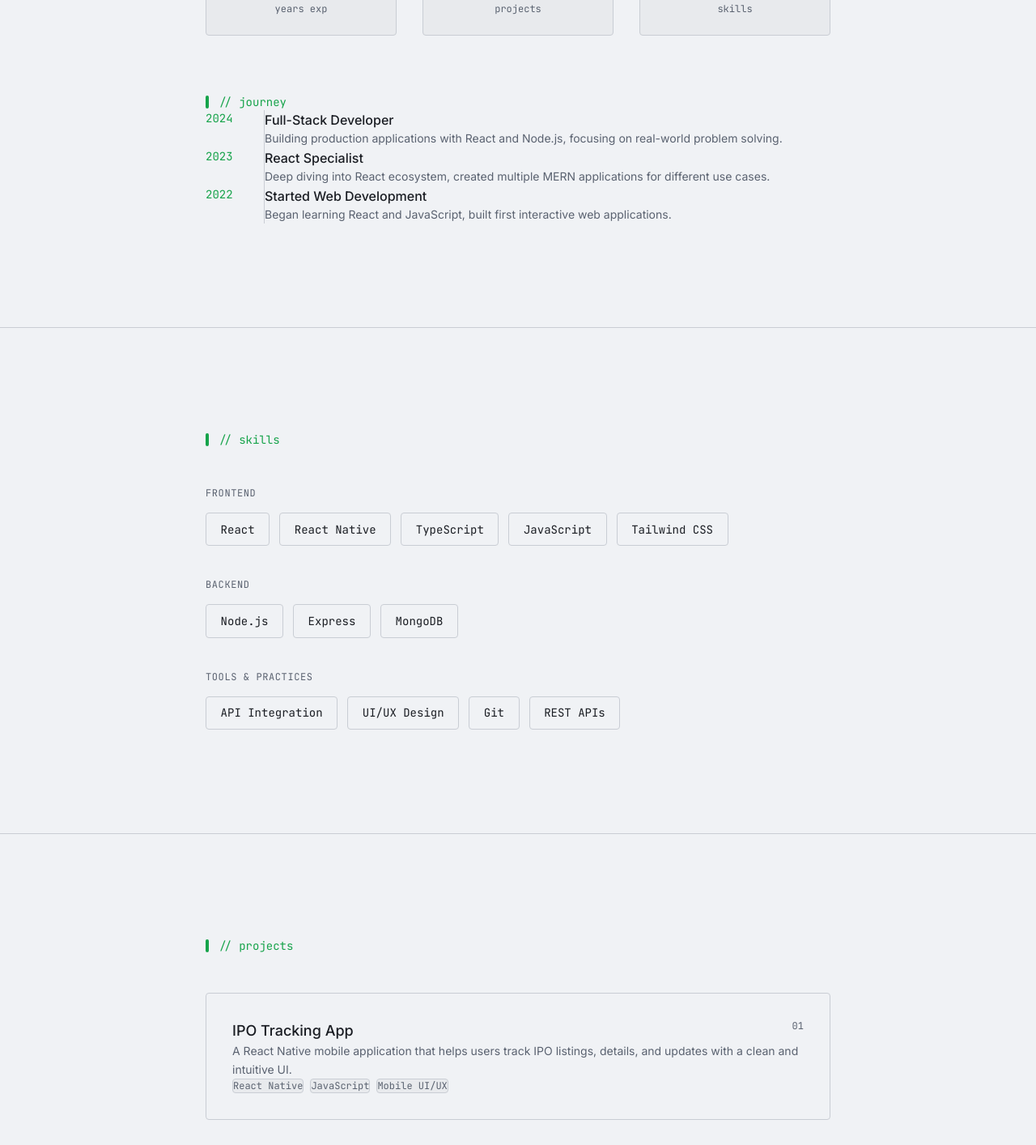
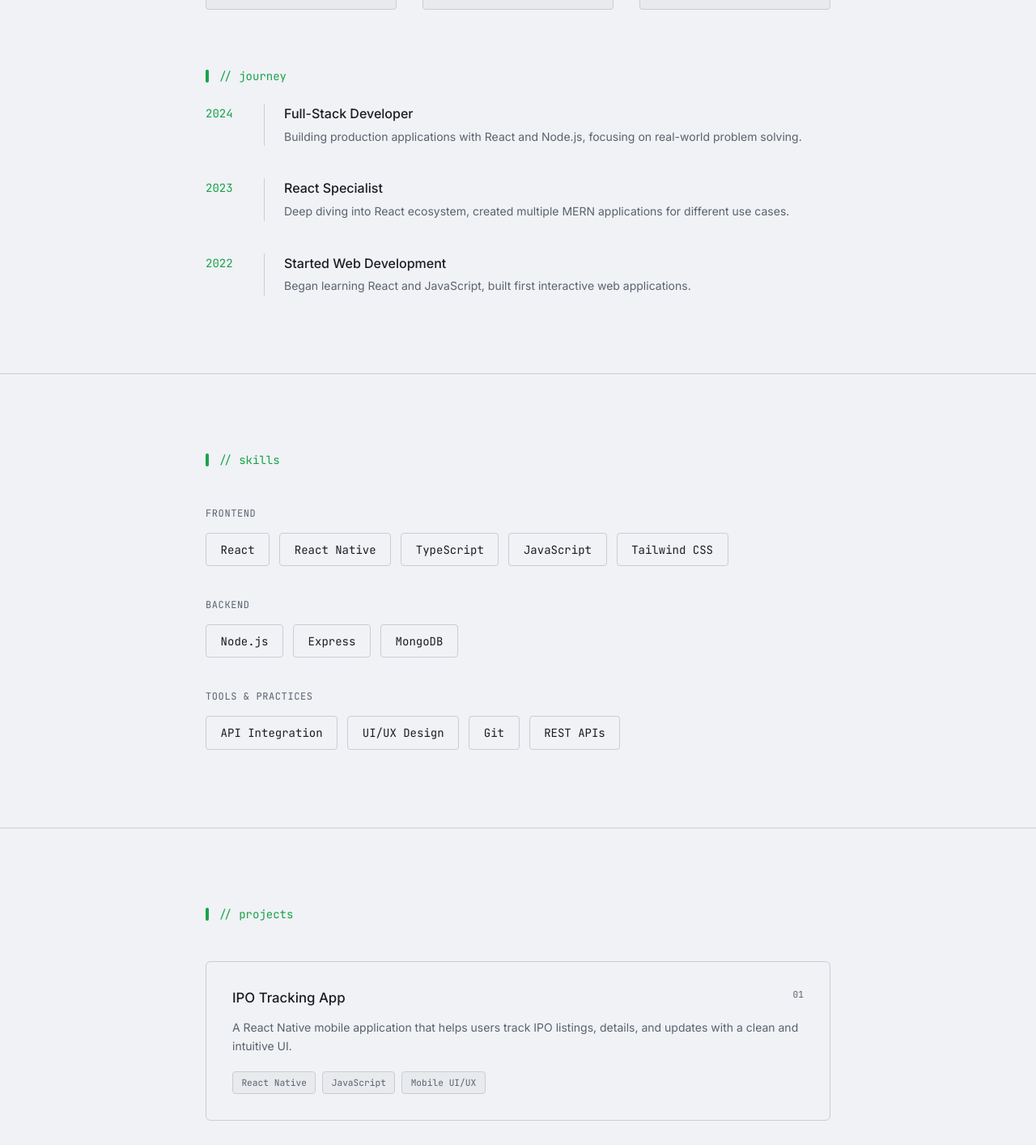
Before and after one commit to sauravnr/sauravnr, a Next.js app: page / in a window 1280 px wide. Shown: the part 1240-2654 px from the top of the page at 81% size. Built offline with nearby package versions, Linux system fonts and the light colour scheme.

Commit message:
fix contact 2-col grid, reduce section padding, rewrite project cards with inline styles

```diff
--- a/src/app/globals.css
+++ b/src/app/globals.css
@@ -72,3 +72,24 @@ section[id] {
 .cursor-blink {
   animation: blink 1s step-end infinite;
 }
+
+/* Contact responsive grid — works without Tailwind */
+.contact-grid {
+  display: grid;
+  grid-template-columns: 1fr;
+  gap: 3rem;
+}
+
+@media (min-width: 768px) {
+  .contact-grid {
+    grid-template-columns: 1fr 1fr;
+  }
+}
+
+/* Section headers */
+.section-h2 {
+  display: flex;
+  align-items: center;
+  gap: 0.75rem;
+  margin-bottom: 2.5rem;
+}
--- a/src/components/sections/About.tsx
+++ b/src/components/sections/About.tsx
@@ -7,7 +7,7 @@ import { Container } from "@/components/ui/Container";
 
 export function About() {
   return (
-    <section id="about" style={{ paddingTop: '8rem', paddingBottom: '8rem', borderTop: '1px solid var(--border)' }}>
+    <section id="about" style={{ paddingTop: '6rem', paddingBottom: '6rem', borderTop: '1px solid var(--border)' }}>
       <Container>
         <motion.div
           initial={{ opacity: 0, y: 20 }}
@@ -45,19 +45,19 @@ export function About() {
             ))}
           </div>
 
-          <h3 className="font-mono text-sm text-[var(--accent)] mb-6 flex items-center gap-3">
+          <h3 className="font-mono text-sm text-[var(--accent)]" style={{ marginBottom: '1.5rem', display: 'flex', alignItems: 'center', gap: '0.75rem' }}>
             <span className="inline-block w-1 h-4 bg-[var(--accent)] rounded-full" />
             // journey
           </h3>
 
-          <div className="space-y-10 mb-6">
+          <div style={{ display: 'flex', flexDirection: 'column', gap: '2.5rem' }}>
             {TIMELINE.map((item) => (
-              <div key={item.year} className="flex gap-6">
-                <span className="font-mono text-sm text-[var(--accent)] shrink-0 pt-0.5 w-12">
+              <div key={item.year} style={{ display: 'flex', gap: '1.5rem' }}>
+                <span className="font-mono text-sm text-[var(--accent)]" style={{ flexShrink: 0, paddingTop: '2px', width: '3rem' }}>
                   {item.year}
                 </span>
-                <div className="border-l border-[var(--border)] pl-6">
-                  <h4 className="font-medium text-[var(--text)] mb-1">
+                <div style={{ borderLeft: '1px solid var(--border)', paddingLeft: '1.5rem' }}>
+                  <h4 className="font-medium text-[var(--text)]" style={{ marginBottom: '0.35rem' }}>
                     {item.title}
                   </h4>
                   <p className="text-sm text-[var(--text-secondary)] leading-relaxed">
--- a/src/components/sections/Contact.tsx
+++ b/src/components/sections/Contact.tsx
@@ -54,7 +54,7 @@ export function Contact() {
   };
 
   return (
-    <section id="contact" style={{ paddingTop: '8rem', paddingBottom: '8rem', borderTop: '1px solid var(--border)' }}>
+    <section id="contact" style={{ paddingTop: '6rem', paddingBottom: '6rem', borderTop: '1px solid var(--border)' }}>
       <Container>
         <motion.div
           initial={{ opacity: 0, y: 20 }}
@@ -70,7 +70,7 @@ export function Contact() {
             Have a project in mind? Let&apos;s talk.
           </p>
 
-          <div style={{ display: 'grid', gridTemplateColumns: '1fr', gap: '3rem' }} className="md:grid-cols-2">
+          <div className="contact-grid">
             <form onSubmit={handleSubmit} style={{ display: 'flex', flexDirection: 'column', gap: '1.25rem' }}>
               <input
                 type="text"
--- a/src/components/sections/Projects.tsx
+++ b/src/components/sections/Projects.tsx
@@ -7,7 +7,7 @@ import { Container } from "@/components/ui/Container";
 
 export function Projects() {
   return (
-    <section id="projects" style={{ paddingTop: '8rem', paddingBottom: '8rem', borderTop: '1px solid var(--border)' }}>
+    <section id="projects" style={{ paddingTop: '6rem', paddingBottom: '6rem', borderTop: '1px solid var(--border)' }}>
       <Container>
         <motion.div
           initial={{ opacity: 0, y: 20 }}
@@ -20,31 +20,52 @@ export function Projects() {
             // projects
           </h2>
 
-          <div style={{ display: 'flex', flexDirection: 'column', gap: '2.5rem' }}>
+            <div style={{ display: 'flex', flexDirection: 'column', gap: '2rem' }}>
             {PROJECTS.map((project, index) => (
               <div
                 key={project.id}
-                className="group border border-[var(--border)] rounded hover:border-[var(--accent)] transition-colors"
-                style={{ padding: '2rem' }}
+                className="group"
+                style={{ padding: '2rem', border: '1px solid var(--border)', borderRadius: '6px', transition: 'border-color 0.2s' }}
+                onMouseEnter={(e) => e.currentTarget.style.borderColor = 'var(--accent)'}
+                onMouseLeave={(e) => e.currentTarget.style.borderColor = 'var(--border)'}
               >
-                <div className="flex items-start justify-between mb-3">
-                  <h3 className="text-lg font-medium text-[var(--text)] group-hover:text-[var(--accent)] transition-colors">
+                <div style={{ display: 'flex', alignItems: 'flex-start', justifyContent: 'space-between', marginBottom: '0.75rem' }}>
+                  <h3 className="font-medium text-[var(--text)]" style={{ fontSize: '1.05rem' }}>
                     {project.title}
                   </h3>
-                  <span className="font-mono text-xs text-[var(--text-secondary)] shrink-0 ml-4">
-                    {String(index + 1).padStart(2, "0")}
-                  </span>
+                  <div style={{ display: 'flex', alignItems: 'center', gap: '0.75rem', flexShrink: 0, marginLeft: '1rem' }}>
+                    {project.github !== '#' && (
+                      <a href={project.github} target="_blank" rel="noopener noreferrer"
+                        className="font-mono hover:text-[var(--accent)] transition-colors"
+                        style={{ fontSize: '0.7rem', color: 'var(--text-secondary)', textDecoration: 'none' }}
+                      >
+                        github
+                      </a>
+                    )}
+                    {project.demo !== '#' && (
+                      <a href={project.demo} target="_blank" rel="noopener noreferrer"
+                        className="font-mono hover:text-[var(--accent)] transition-colors"
+                        style={{ fontSize: '0.7rem', color: 'var(--text-secondary)', textDecoration: 'none' }}
+                      >
+                        live
+                      </a>
+                    )}
+                    <span className="font-mono" style={{ fontSize: '0.7rem', color: 'var(--text-secondary)' }}>
+                      {String(index + 1).padStart(2, '0')}
+                    </span>
+                  </div>
                 </div>
 
-                <p className="text-sm text-[var(--text-secondary)] mb-4 leading-relaxed">
+                <p style={{ fontSize: '0.875rem', color: 'var(--text-secondary)', marginBottom: '1.25rem', lineHeight: '1.65' }}>
                   {project.description}
                 </p>
 
-                <div className="flex flex-wrap gap-2">
+                <div style={{ display: 'flex', flexWrap: 'wrap', gap: '0.5rem' }}>
                   {project.technologies.map((tech) => (
                     <span
                       key={tech}
-                      className="font-mono text-xs px-2 py-1 bg-[var(--surface)] border border-[var(--border)] rounded text-[var(--text-secondary)]"
+                      className="font-mono"
+                      style={{ fontSize: '0.7rem', padding: '0.3rem 0.65rem', backgroundColor: 'var(--surface)', border: '1px solid var(--border)', borderRadius: '4px', color: 'var(--text-secondary)' }}
                     >
                       {tech}
                     </span>
--- a/src/components/sections/Skills.tsx
+++ b/src/components/sections/Skills.tsx
@@ -27,7 +27,7 @@ const skillGroups = [
 
 export function Skills() {
   return (
-    <section id="skills" style={{ paddingTop: '8rem', paddingBottom: '8rem', borderTop: '1px solid var(--border)' }}>
+    <section id="skills" style={{ paddingTop: '6rem', paddingBottom: '6rem', borderTop: '1px solid var(--border)' }}>
       <Container>
         <motion.div
           initial={{ opacity: 0, y: 20 }}
```
